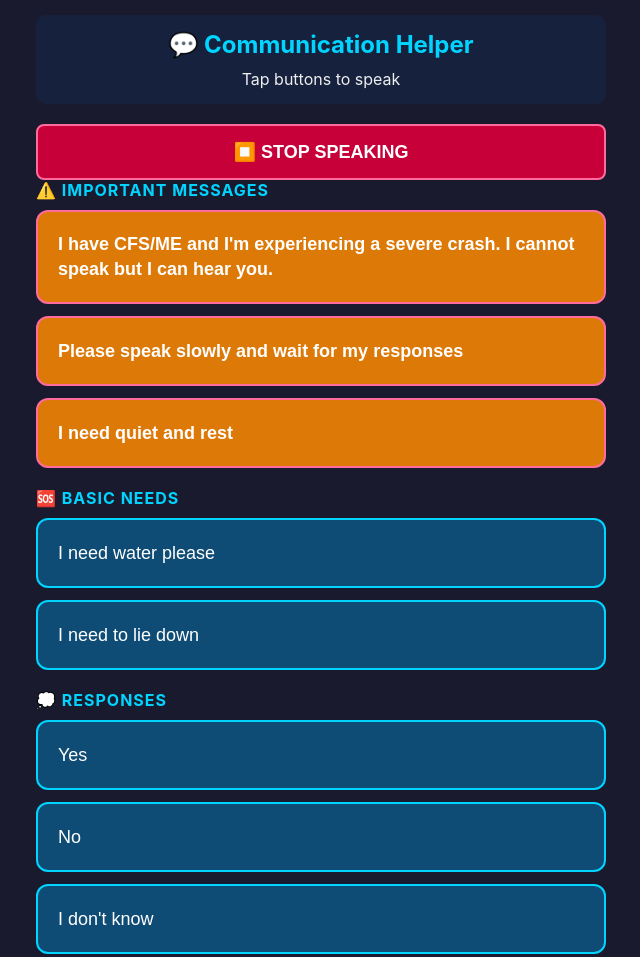
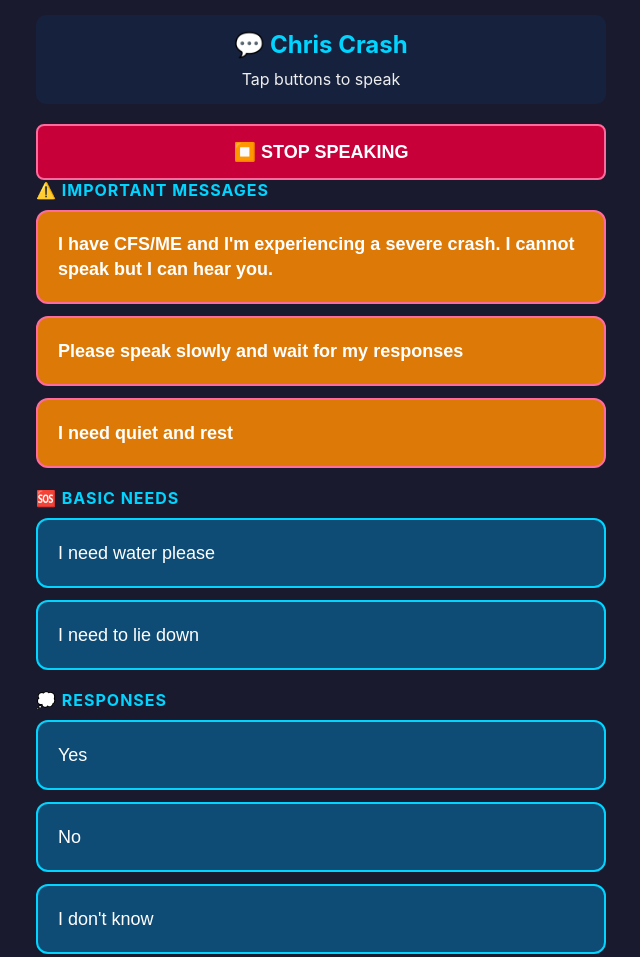
Before and after one commit to CJackson163/ChrisCrash, a plain HTML site: page docs/index.html in a window 1280 px wide. Shown: the top 957 px of the page, without its empty margins (319-959 px from the left). Drawn offline with Linux system fonts and the light colour scheme.

Commit message:
change name

```diff
--- a/docs/index.html
+++ b/docs/index.html
@@ -171,7 +171,7 @@
 </head>
 <body>
     <div class="header">
-        <h1>💬 Communication Helper</h1>
+        <h1>💬 Chris Crash</h1>
         <p>Tap buttons to speak</p>
     </div>
 
```
